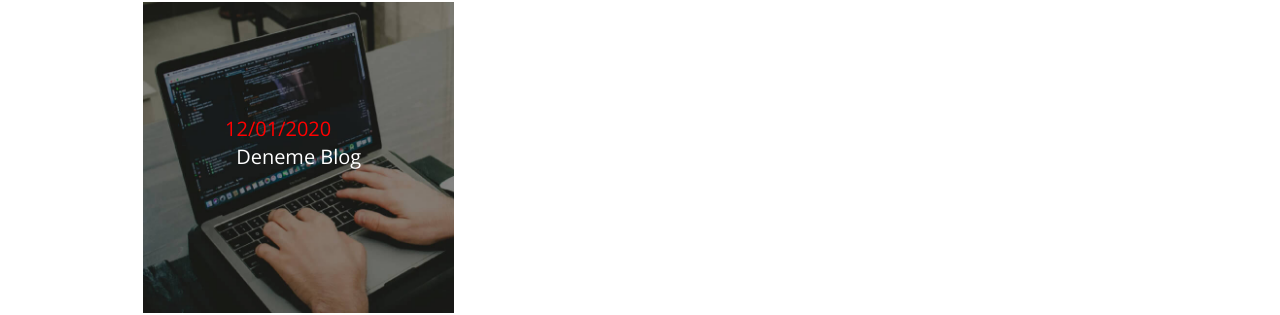
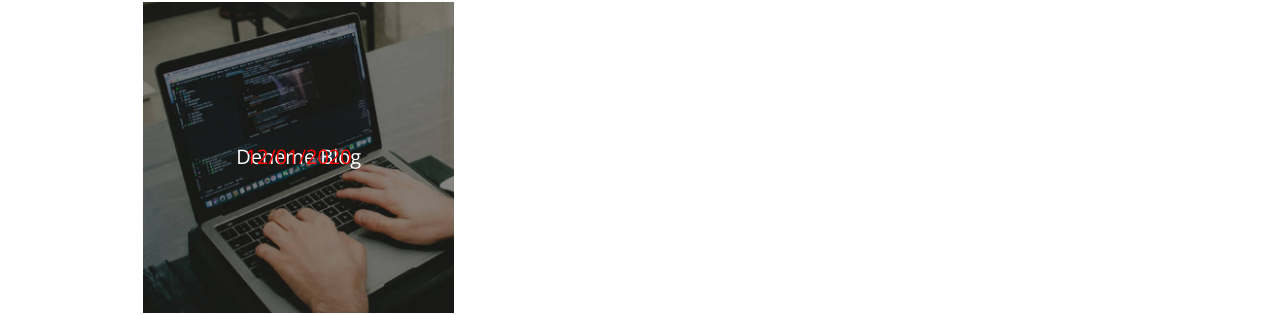
Before and after one commit to shrgrl/shrgrl.github.io, a Jekyll site: the page built from _pages/blog.html, in a window 1280 px wide. Shown: the part 461-776 px from the top of the page. Built offline with Jekyll 4.4.1, drawn with Linux system fonts in a browser that asks for light colours; nearby versions of some CDN libraries.

Commit message:
Update _thumb.scss

```diff
--- a/assets/css/partials/_thumb.scss
+++ b/assets/css/partials/_thumb.scss
@@ -39,10 +39,10 @@
 
    > figure > p {
     color: #ff0000;
-    left: 40%;
+    left: 50%;
     position: absolute;
-    top: 40%;
-    transform: translate(-40%, -40%);
+    top: 50%;
+    transform: translate(-50%, -50%);
     // transition: transform .5s ease;
   }
 
```
